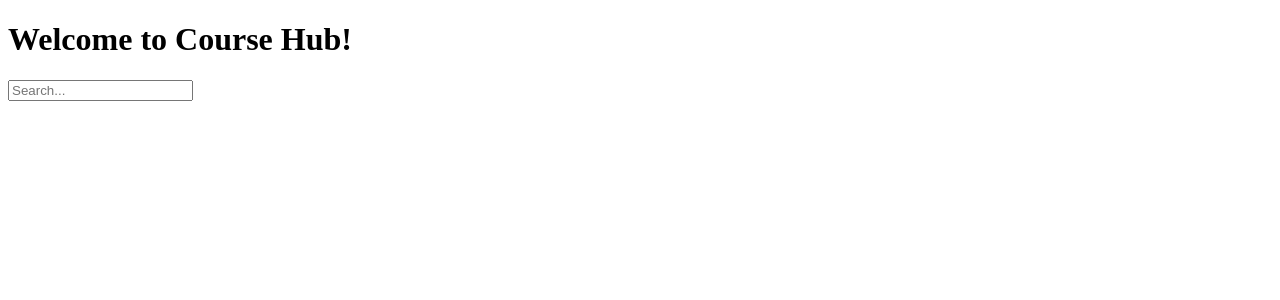
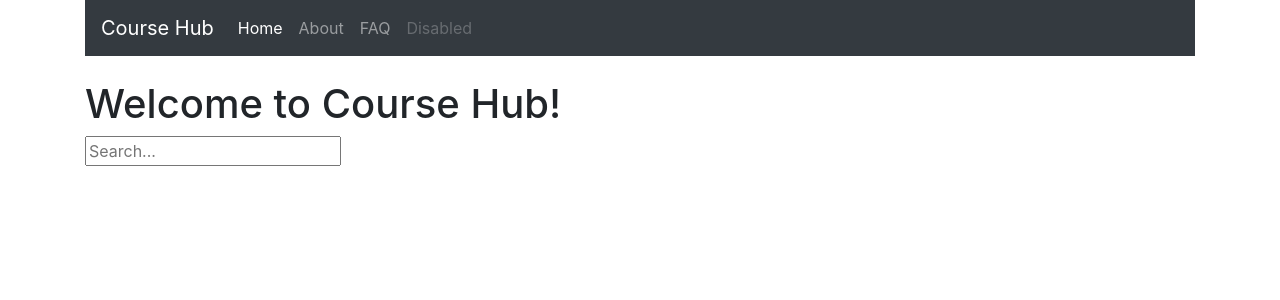
Before and after one commit to jonesca7/CourseHub, a Flask app: page / in a window 1280 px wide. Shown: the top 300 px of the page. Run offline with Flask 2, Linux system fonts and the light colour scheme; data that the repository does not hold is empty; some libraries are stand-ins or nearby versions.

Commit message:
Add Bootstrap for styling.

```diff
--- a/app.py
+++ b/app.py
@@ -53,4 +53,5 @@ app.run()
 # mongod (to start db server)
 # Type following in a new terminal window
 # pipenv shell
+# export ENV_FILE_LOCATION=./.env
 # python3 app.py
--- a/templates/index.html
+++ b/templates/index.html
@@ -2,18 +2,48 @@
 <html>
     <head>
         <title>Course Hub</title>
+        <link rel="stylesheet" href="https://stackpath.bootstrapcdn.com/bootstrap/4.4.1/css/bootstrap.min.css" integrity="sha384-Vkoo8x4CGsO3+Hhxv8T/Q5PaXtkKtu6ug5TOeNV6gBiFeWPGFN9MuhOf23Q9Ifjh" crossorigin="anonymous">
     </head>
     <body>
+        <div class="container">
+            <nav class="navbar navbar-expand-lg navbar-dark bg-dark">
+                <a class="navbar-brand" href="#">Course Hub</a>
+                <button class="navbar-toggler" type="button" data-toggle="collapse" data-target="#navbarNav" aria-controls="navbarNav" aria-expanded="false" aria-label="Toggle navigation">
+                    <span class="navbar-toggler-icon"></span>
+                </button>
+                <div class="collapse navbar-collapse" id="navbarNav">
+                    <ul class="navbar-nav">
+                        <li class="nav-item active">
+                            <a class="nav-link" href="#">Home <span class="sr-only">(current)</span></a>
+                        </li>
+                        <li class="nav-item">
+                            <a class="nav-link" href="#">About</a>
+                        </li>
+                        <li class="nav-item">
+                            <a class="nav-link" href="#">FAQ</a>
+                        </li>
+                        <li class="nav-item">
+                            <a class="nav-link disabled" href="#" tabindex="-1" aria-disabled="true">Disabled</a>
+                        </li>
+                    </ul>
+                </div>
+            </nav>
+
+            <br/>
             <h1>Welcome to Course Hub!</h1>
             <form>
                 <input type="text" placeholder="Search..." name="query">
+            <br/><br/>
             <ul>
                 {% for course in courses %}
                 <div>
                     <h2>{{course["name"]}}</h2>
-                <p style=color:blue>{{course["url"]}}</p>
+                    <a href="{{course["url"]}}" target="_blank" title={{course["name"]}}>View this course</a>
+                    <!-- <p style=color:blue>{{course["url"]}}</p> -->
                 </div>
+                <br/>
                 {% endfor %}
             </ul>
+        </div>
     </body>
 </html>
```
Lines whose indentation alone changed are shown as unchanged.
